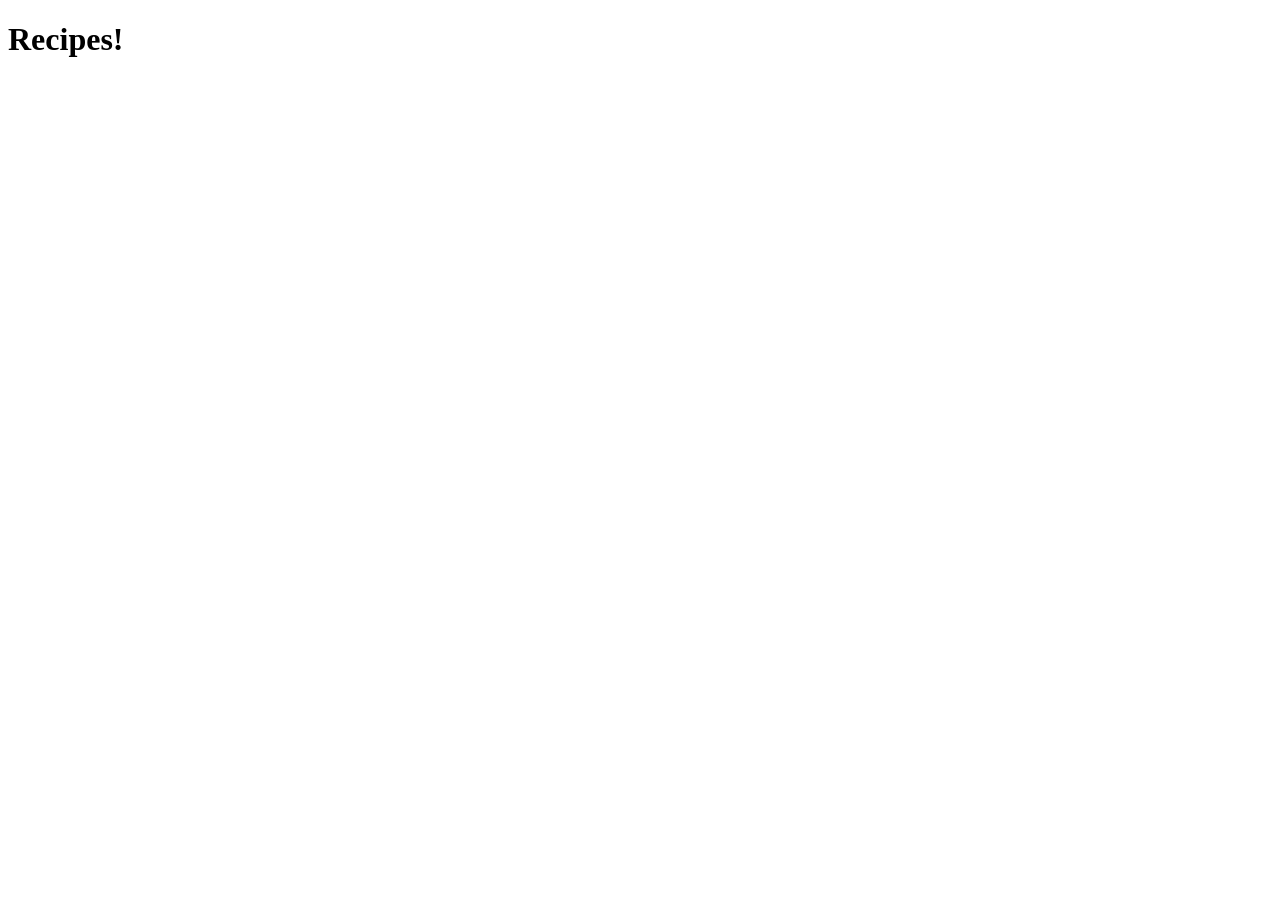
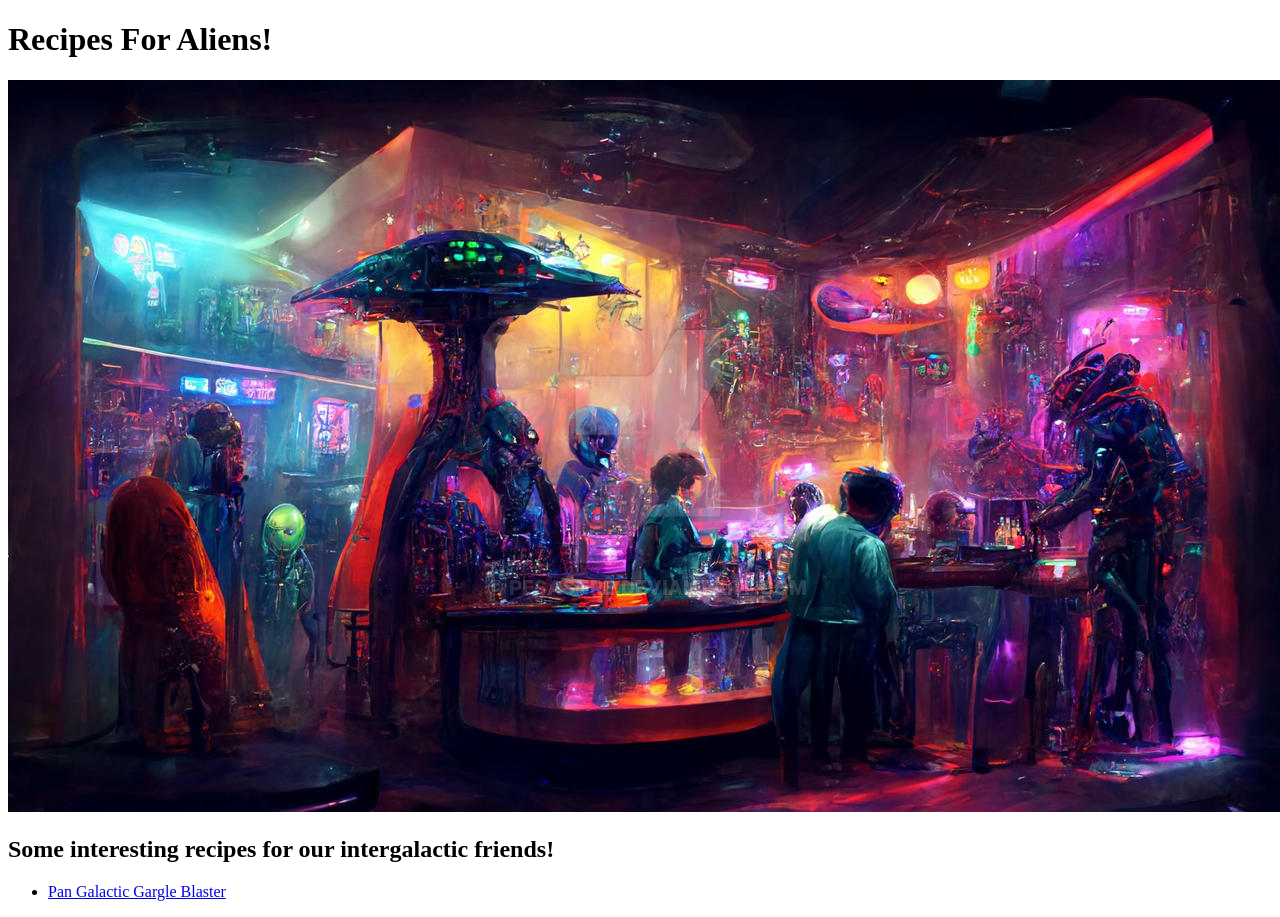
Before and after one commit to Yellowmagazine9/Odin-Recipes, a plain HTML site: page index.html in a window 1280 px wide. Before the commit the page ends 800 px from the top, so only its background shows below. Drawn offline with Linux system fonts and the light colour scheme.

Commit message:
New picture in index also added a header and a list with a link to the first recipe
added image and text to the new page, and a list for the ingredients

```diff
--- a/index.html
+++ b/index.html
@@ -6,8 +6,12 @@
     </head>
 
     <body>
-        <h1>Recipes!</h1>
+        <h1>Recipes For Aliens!</h1>
+        <img src="img/alienbar.jpg" alt="A Alien Bar">
+        <p><h2>Some interesting recipes for our intergalactic friends!</h2></p>
 
-
+        <ul>
+            <li> <a href="pages/spacedrink.html">Pan Galactic Gargle Blaster</a></li>
+        </ul>
     </body>
 </html>
```
Also changed, not shown: pages/spacedrink.html (added, +21 -0 lines), spacedrink.html (deleted, +0 -11 lines), img/alienbar.jpg (added), img/gargle-blaster.jpg (added), 1 other file.
